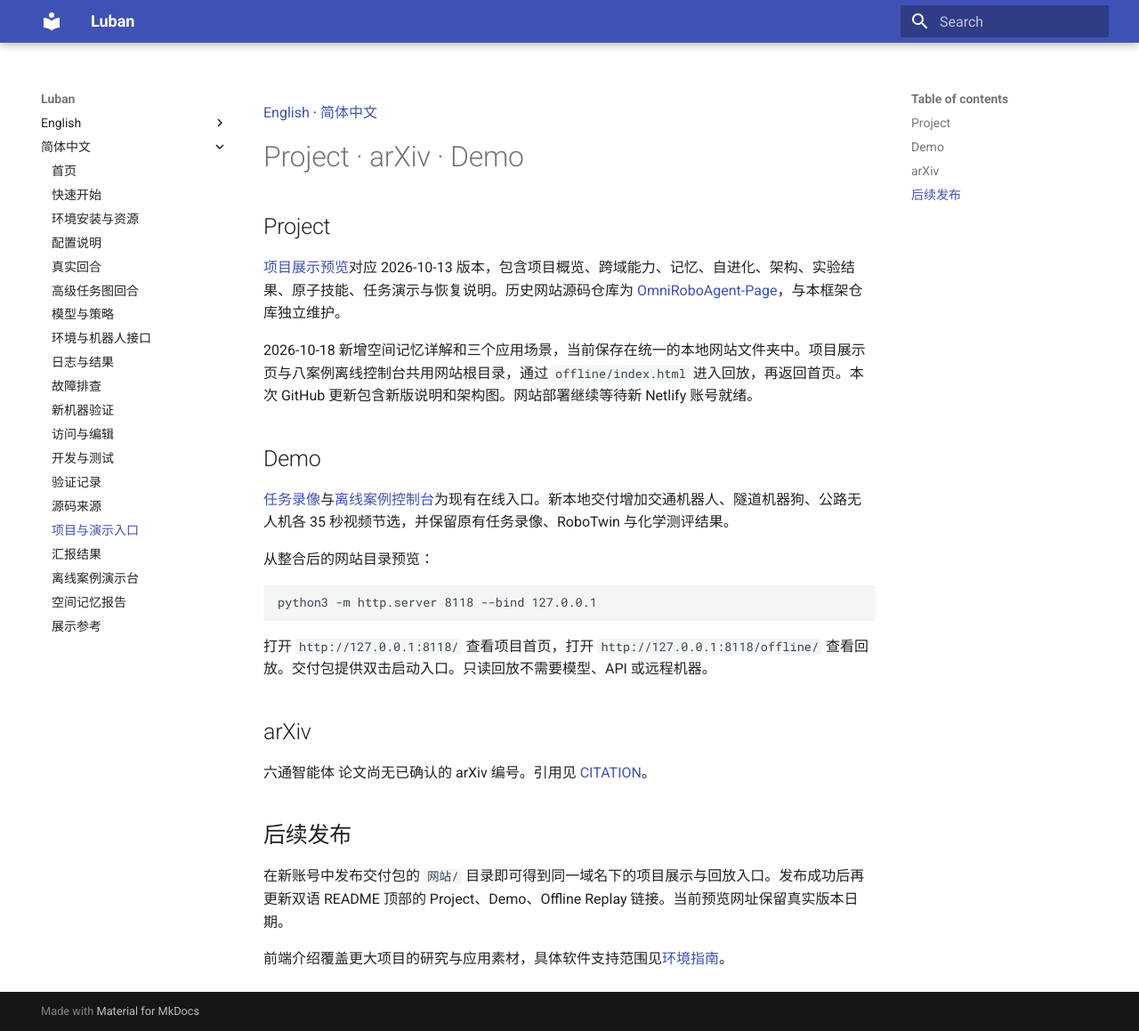
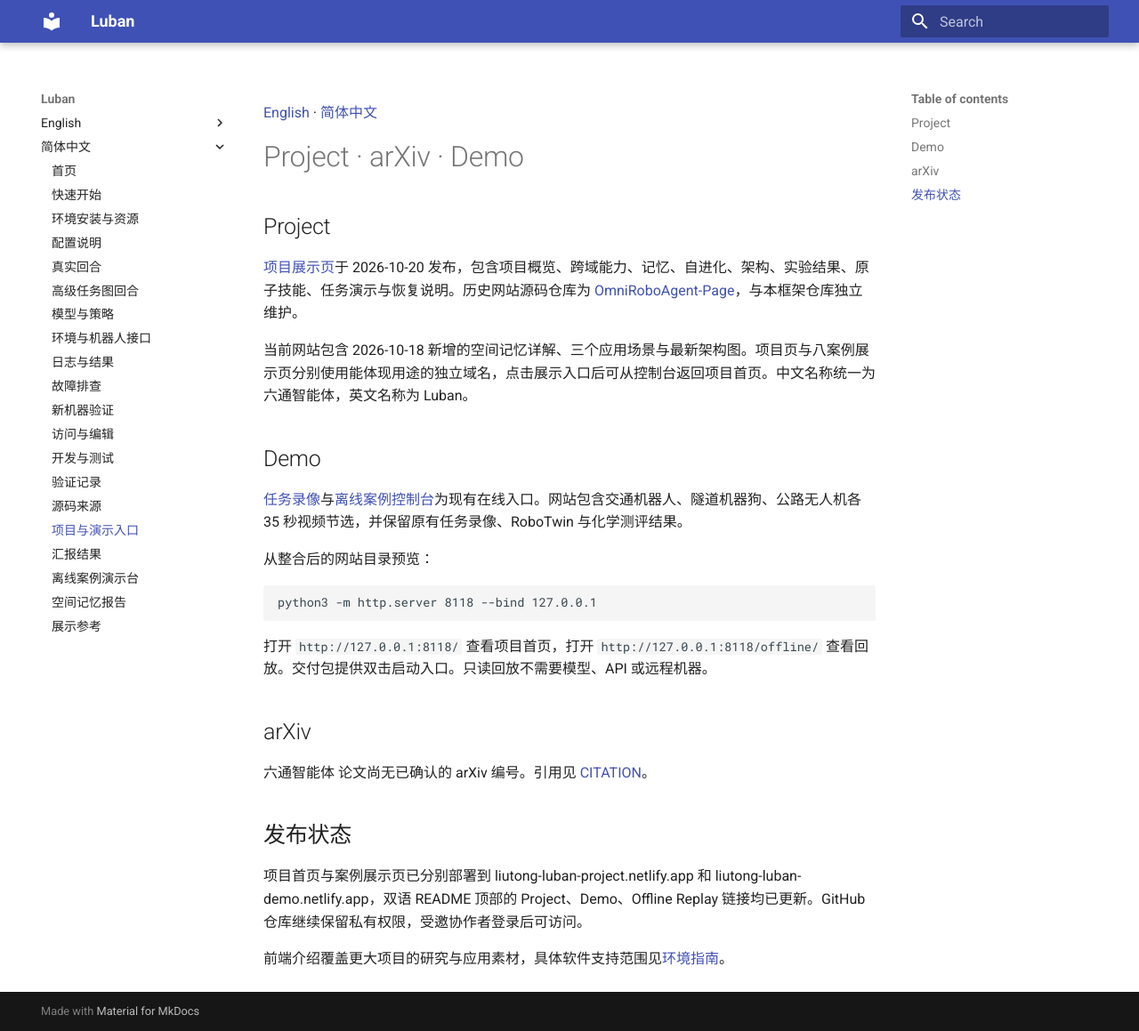
Before and after one commit to Luban-Agents/Luban, an MkDocs documentation site: the page built from docs/project-page.zh-CN.md, in a window 1280 px wide and 1159 px high. Shown: the whole window at 89% size. Built offline with MkDocs 1.6.1 and Material for MkDocs 9.7.7, drawn with Linux system fonts in a browser that asks for light colours.

Commit message:
docs: publish named project and demo entry links

```diff
--- a/docs/project-page.zh-CN.md
+++ b/docs/project-page.zh-CN.md
@@ -4,13 +4,13 @@
 
 ## Project
 
-[项目展示预览](https://6acd9e44e89af57fccde9564--friendly-hotteok-b5a87f.netlify.app/)对应 2026-10-13 版本，包含项目概览、跨域能力、记忆、自进化、架构、实验结果、原子技能、任务演示与恢复说明。历史网站源码仓库为 [OmniRoboAgent-Page](https://github.com/yuliu-ai/OmniRoboAgent-Page)，与本框架仓库独立维护。
+[项目展示页](https://liutong-luban-project.netlify.app/)于 2026-10-20 发布，包含项目概览、跨域能力、记忆、自进化、架构、实验结果、原子技能、任务演示与恢复说明。历史网站源码仓库为 [OmniRoboAgent-Page](https://github.com/yuliu-ai/OmniRoboAgent-Page)，与本框架仓库独立维护。
 
-2026-10-18 新增空间记忆详解和三个应用场景，当前保存在统一的本地网站文件夹中。项目展示页与八案例离线控制台共用网站根目录，通过 `offline/index.html` 进入回放，再返回首页。本次 GitHub 更新包含新版说明和架构图。网站部署继续等待新 Netlify 账号就绪。
+当前网站包含 2026-10-18 新增的空间记忆详解、三个应用场景与最新架构图。项目页与八案例展示页分别使用能体现用途的独立域名，点击展示入口后可从控制台返回项目首页。中文名称统一为六通智能体，英文名称为 Luban。
 
 ## Demo
 
-[任务录像](https://6acd9e44e89af57fccde9564--friendly-hotteok-b5a87f.netlify.app/demos.html)与[离线案例控制台](https://6acda06095d8304cc3c58976--luban-consoles-20261008.netlify.app/offline/)为现有在线入口。新本地交付增加交通机器人、隧道机器狗、公路无人机各 35 秒视频节选，并保留原有任务录像、RoboTwin 与化学测评结果。
+[任务录像](https://liutong-luban-project.netlify.app/demos.html)与[离线案例控制台](https://liutong-luban-demo.netlify.app/)为现有在线入口。网站包含交通机器人、隧道机器狗、公路无人机各 35 秒视频节选，并保留原有任务录像、RoboTwin 与化学测评结果。
 
 从整合后的网站目录预览：
 
@@ -24,8 +24,8 @@ python3 -m http.server 8118 --bind 127.0.0.1
 
 六通智能体 论文尚无已确认的 arXiv 编号。引用见 [CITATION](../CITATION.zh-CN.md)。
 
-## 后续发布
+## 发布状态
 
-在新账号中发布交付包的 `网站/` 目录即可得到同一域名下的项目展示与回放入口。发布成功后再更新双语 README 顶部的 Project、Demo、Offline Replay 链接。当前预览网址保留真实版本日期。
+项目首页与案例展示页已分别部署到 liutong-luban-project.netlify.app 和 liutong-luban-demo.netlify.app，双语 README 顶部的 Project、Demo、Offline Replay 链接均已更新。GitHub 仓库继续保留私有权限，受邀协作者登录后可访问。
 
 前端介绍覆盖更大项目的研究与应用素材，具体软件支持范围见[环境指南](environments.zh-CN.md)。
```
Also changed, not shown: README.md (+3 -3 lines), README.zh-CN.md (+3 -3 lines), docs/project-page.md (+5 -5 lines), docs/reader-console.md (+2 -2 lines), docs/reader-console.zh-CN.md (+2 -2 lines), impl_docs/TODO.md (+1 -1 lines), impl_docs/changes/2026-10-20-presentation-publication.md (added, +24 -0 lines), impl_docs/plans/2026-10-18-presentation-materials.md (+7 -1 lines).
